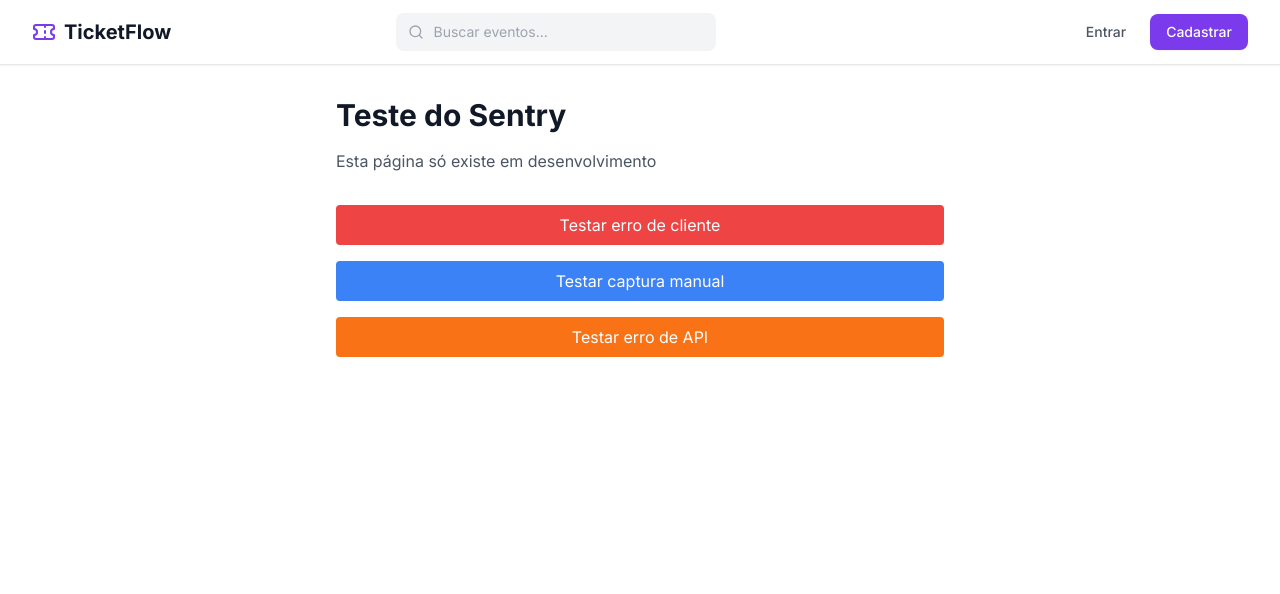
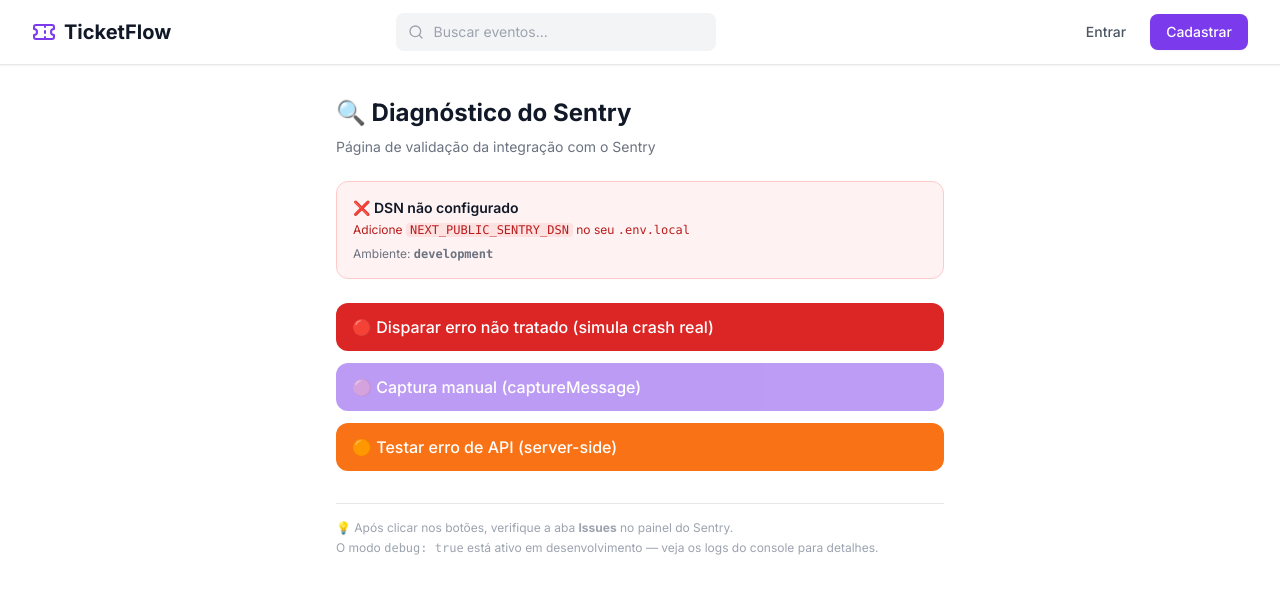
Before and after one commit to mateusreis07/ticket-flow, a Next.js app: page /sentry-test in a window 1280 px wide. Shown: the top 594 px of the page. Built offline with nearby package versions, Linux system fonts and the light colour scheme; no server answers.

Commit message:
fix(sentry): enable in all envs when DSN is set, improve test page with diagnostics

```diff
--- a/app/sentry-test/page.tsx
+++ b/app/sentry-test/page.tsx
@@ -1,54 +1,101 @@
-import { notFound } from 'next/navigation'
+'use client'
+
+import * as Sentry from '@sentry/nextjs'
+import { useState } from 'react'
 
 export default function SentryTestPage() {
-  if (process.env.NODE_ENV === 'production') {
-    return notFound()
+  const [status, setStatus] = useState<string | null>(null)
+  const [loading, setLoading] = useState(false)
+
+  const dsn = process.env.NEXT_PUBLIC_SENTRY_DSN
+
+  async function sendCaptureMessage() {
+    setLoading(true)
+    setStatus(null)
+    try {
+      const id = Sentry.captureMessage('🧪 Teste manual do TicketFlow — ' + new Date().toISOString(), 'info')
+      setStatus(`✅ Evento enviado! ID: ${id}\n\nAguarde até 30s e verifique o Sentry em:\nhttps://sentry.io/issues/`)
+    } catch (e: any) {
+      setStatus('❌ Erro ao enviar: ' + e.message)
+    } finally {
+      setLoading(false)
+    }
+  }
+
+  async function testApiRoute() {
+    setLoading(true)
+    setStatus(null)
+    try {
+      const res = await fetch('/api/sentry-test')
+      const data = await res.json()
+      setStatus(`✅ API chamada! Resposta: ${JSON.stringify(data)}\n\nSe retornou status 500, o erro foi capturado no Sentry.`)
+    } catch (e: any) {
+      setStatus('❌ Erro na chamada da API: ' + e.message)
+    } finally {
+      setLoading(false)
+    }
   }
 
   return (
     <div className="p-8 max-w-2xl mx-auto">
-      <h1 className="text-3xl font-bold mb-4">Teste do Sentry</h1>
-      <p className="mb-8 text-gray-600">Esta página só existe em desenvolvimento</p>
+      <h1 className="text-2xl font-bold mb-2">🔍 Diagnóstico do Sentry</h1>
+      <p className="text-gray-500 mb-6 text-sm">Página de validação da integração com o Sentry</p>
 
-      <div className="flex flex-col gap-4">
+      {/* Status da configuração */}
+      <div className={`rounded-xl p-4 mb-6 border ${dsn ? 'bg-green-50 border-green-200' : 'bg-red-50 border-red-200'}`}>
+        <p className="font-semibold text-sm mb-1">
+          {dsn ? '✅ DSN configurado' : '❌ DSN não configurado'}
+        </p>
+        {dsn ? (
+          <p className="text-xs text-green-700 break-all font-mono">{dsn.slice(0, 50)}...</p>
+        ) : (
+          <p className="text-xs text-red-700">
+            Adicione <code className="bg-red-100 px-1 rounded">NEXT_PUBLIC_SENTRY_DSN</code> no seu <code>.env.local</code>
+          </p>
+        )}
+        <p className="text-xs text-gray-500 mt-2">
+          Ambiente: <span className="font-mono font-bold">{process.env.NODE_ENV}</span>
+        </p>
+      </div>
+
+      {/* Botões de teste */}
+      <div className="flex flex-col gap-3">
         <button
           onClick={() => {
-            throw new Error('Teste de erro do cliente — ' + new Date())
+            throw new Error('💥 Teste de erro não tratado no Client — ' + new Date().toISOString())
           }}
-          className="bg-red-500 text-white px-4 py-2 rounded"
+          className="bg-red-600 hover:bg-red-700 text-white px-4 py-3 rounded-xl font-medium transition-colors text-left"
         >
-          Testar erro de cliente
+          🔴 Disparar erro não tratado (simula crash real)
         </button>
 
         <button
-          onClick={() => {
-            import('@sentry/nextjs').then((Sentry) => {
-              Sentry.captureMessage(
-                'Teste manual do TicketFlow — ' + new Date(),
-                'info'
-              )
-              alert('Mensagem enviada ao Sentry!')
-            })
-          }}
-          className="bg-blue-500 text-white px-4 py-2 rounded"
+          onClick={sendCaptureMessage}
+          disabled={loading || !dsn}
+          className="bg-violet-600 hover:bg-violet-700 disabled:opacity-50 text-white px-4 py-3 rounded-xl font-medium transition-colors text-left"
         >
-          Testar captura manual
+          {loading ? '⏳ Enviando...' : '🟣 Captura manual (captureMessage)'}
         </button>
 
         <button
-          onClick={async () => {
-            try {
-              const res = await fetch('/api/sentry-test')
-              if (!res.ok) throw new Error('API request failed')
-              alert('Erro de API acionado! Verifique o console e o Sentry.')
-            } catch (e) {
-              console.error(e)
-            }
-          }}
-          className="bg-orange-500 text-white px-4 py-2 rounded"
+          onClick={testApiRoute}
+          disabled={loading}
+          className="bg-orange-500 hover:bg-orange-600 disabled:opacity-50 text-white px-4 py-3 rounded-xl font-medium transition-colors text-left"
         >
-          Testar erro de API
+          {loading ? '⏳ Chamando API...' : '🟠 Testar erro de API (server-side)'}
         </button>
+      </div>
+
+      {/* Resultado */}
+      {status && (
+        <div className="mt-6 bg-gray-50 border border-gray-200 rounded-xl p-4">
+          <pre className="text-sm whitespace-pre-wrap text-gray-800">{status}</pre>
+        </div>
+      )}
+
+      <div className="mt-8 text-xs text-gray-400 border-t pt-4">
+        <p>💡 Após clicar nos botões, verifique a aba <strong>Issues</strong> no painel do Sentry.</p>
+        <p className="mt-1">O modo <code>debug: true</code> está ativo em desenvolvimento — veja os logs do console para detalhes.</p>
       </div>
     </div>
   )
--- a/sentry.client.config.ts
+++ b/sentry.client.config.ts
@@ -10,9 +10,10 @@
   replaysSessionSampleRate: 0.0,
   replaysOnErrorSampleRate: 0.0,
 
-  debug: false,
+  debug: process.env.NODE_ENV !== 'production',
 
-  enabled: process.env.NODE_ENV === 'production' || process.env.SENTRY_FORCE_ENABLE === 'true',
+  // Habilitado sempre que o DSN estiver configurado
+  enabled: !!process.env.NEXT_PUBLIC_SENTRY_DSN,
 
   integrations: [
     Sentry.replayIntegration({
--- a/sentry.edge.config.ts
+++ b/sentry.edge.config.ts
@@ -4,6 +4,6 @@
   dsn: process.env.NEXT_PUBLIC_SENTRY_DSN,
   environment: process.env.NODE_ENV,
   tracesSampleRate: 0.1,
-  debug: false,
-  enabled: process.env.NODE_ENV === 'production',
+  debug: process.env.NODE_ENV !== 'production',
+  enabled: !!process.env.NEXT_PUBLIC_SENTRY_DSN,
 })
--- a/sentry.server.config.ts
+++ b/sentry.server.config.ts
@@ -7,9 +7,9 @@
 
   tracesSampleRate: process.env.NODE_ENV === 'production' ? 0.1 : 1.0,
 
-  debug: false,
+  debug: process.env.NODE_ENV !== 'production',
 
-  enabled: process.env.NODE_ENV === 'production' || process.env.SENTRY_FORCE_ENABLE === 'true',
+  enabled: !!process.env.NEXT_PUBLIC_SENTRY_DSN,
 
   beforeSend(event, hint) {
     const error = hint.originalException
```
